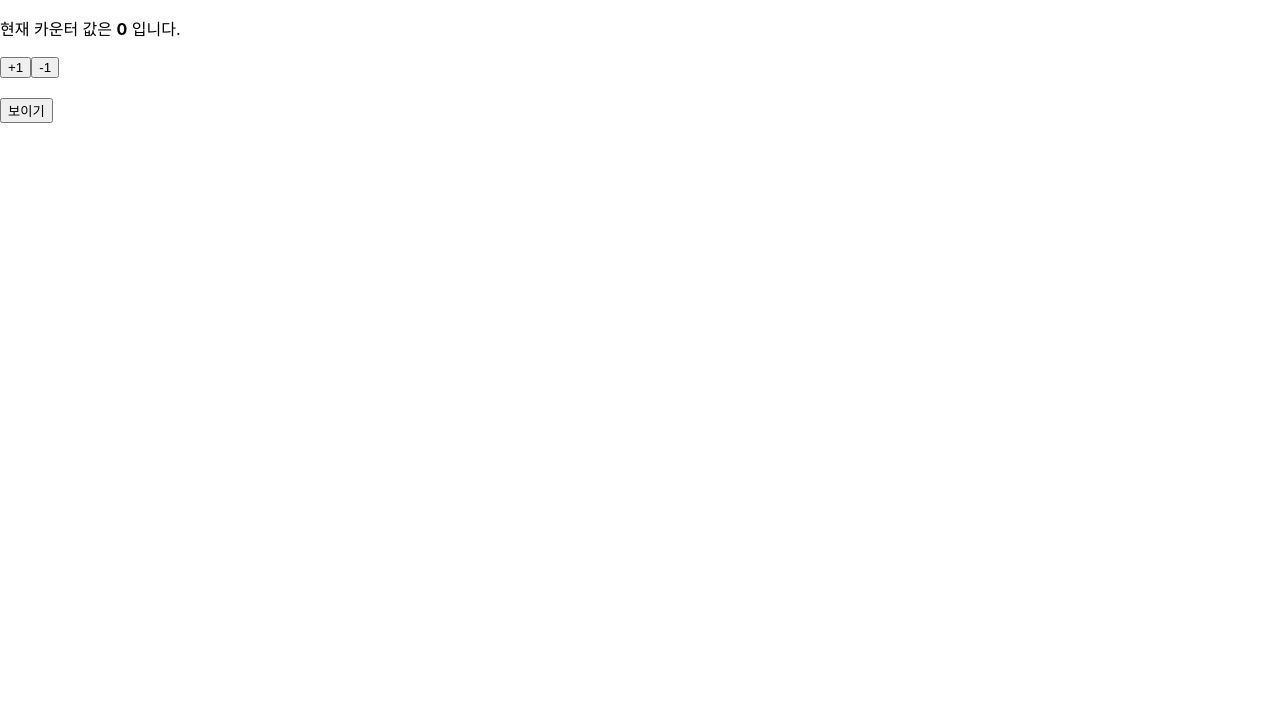
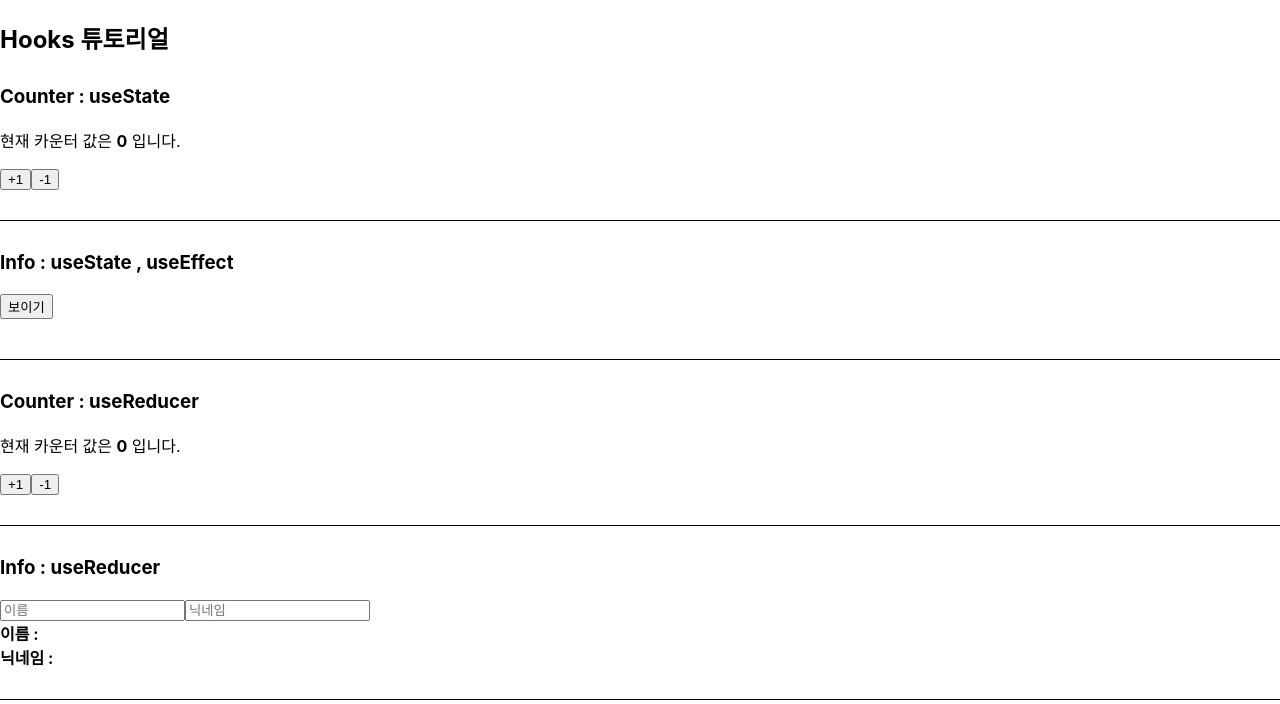
Before and after one commit to mndangee/react-study, a React (Create React App) app: page / in a window 1280 px wide. Shown: the top 704 px of the page. Built offline with nearby package versions, Linux system fonts and the light colour scheme.

Commit message:
Hooks tutorial: useReducer

```diff
--- /dev/null
+++ b/src/component/hooks/ReducerCounter.js
@@ -0,0 +1,40 @@
+import React, { useReducer } from 'react';
+
+function reducer(state, action) {
+  //action.type에 따라 다른 작업 수행
+  switch (action.type) {
+    case 'INCREMENT':
+      return { value: state.value + 1 };
+    case 'DECREMENT':
+      return { value: state.value - 1 };
+    default:
+      return state;
+  }
+}
+
+const ReducerCounter = () => {
+  const [state, dispatch] = useReducer(reducer, { value: 0 });
+  return (
+    <div>
+      <p>
+        현재 카운터 값은 <strong>{state.value}</strong> 입니다.
+      </p>
+      <button
+        onClick={() => {
+          dispatch({ type: 'INCREMENT' });
+        }}
+      >
+        +1
+      </button>
+      <button
+        onClick={() => {
+          dispatch({ type: 'DECREMENT' });
+        }}
+      >
+        -1
+      </button>
+    </div>
+  );
+};
+
+export default ReducerCounter;
--- /dev/null
+++ b/src/component/hooks/ReducerInfo.js
@@ -0,0 +1,44 @@
+import React, { useReducer } from 'react';
+
+function reducer(state, action) {
+  return {
+    ...state,
+    [action.name]: action.value,
+  };
+}
+
+const ReducerInfo = () => {
+  const [state, dispatch] = useReducer(reducer, { name: '', nickname: '' });
+  const { name, nickname } = state;
+
+  const onChange = e => {
+    dispatch(e.target);
+  };
+
+  return (
+    <>
+      <div>
+        <input
+          name='name'
+          value={name}
+          onChange={onChange}
+          placeholder='이름'
+        />
+        <input
+          name='nickname'
+          value={nickname}
+          onChange={onChange}
+          placeholder='닉네임'
+        />
+      </div>
+      <div>
+        <strong>이름 : </strong> {name}
+      </div>
+      <div>
+        <strong>닉네임 : </strong> {nickname}
+      </div>
+    </>
+  );
+};
+
+export default ReducerInfo;
--- a/src/pages/HookIndex.js
+++ b/src/pages/HookIndex.js
@@ -1,13 +1,34 @@
 import { useState } from 'react';
 import Counter from '../component/hooks/Counter';
 import Info from '../component/hooks/Info';
+import ReducerCounter from '../component/hooks/ReducerCounter';
+import ReducerInfo from '../component/hooks/ReducerInfo';
 
 const HookIndex = () => {
   const [visible, setVisible] = useState(false); // info 컴포넌트의 가시성을 바꿈
   return (
     <>
-      <Counter /> <br />
-      <div>
+      <h2 style={{ marginBottom: '30px' }}>Hooks 튜토리얼</h2>
+      <div
+        style={{
+          borderBottom: '1px solid #000',
+          marginBottom: '30px',
+          paddingBottom: '30px',
+        }}
+      >
+        <h3 style={{ marginBottom: '20px' }}>Counter : useState</h3>
+        <Counter />
+      </div>
+
+      <div
+        style={{
+          borderBottom: '1px solid #000',
+          marginBottom: '30px',
+          paddingBottom: '30px',
+        }}
+      >
+        <h3 style={{ marginBottom: '20px' }}>Info : useState , useEffect</h3>
+        <div style={{ marginBottom: '10px' }}>
           <button
             onClick={() => {
               setVisible(!visible);
@@ -16,8 +37,31 @@ const HookIndex = () => {
             {visible ? '숨기기' : '보이기'}
           </button>
         </div>
-      {visible && <Info />}{' '}
+        {visible && <Info />}
         {/* 컴포넌트가 나타날때 effect가 나타나고, 사라질 때 cleanup이 나타남 */}
+      </div>
+
+      <div
+        style={{
+          borderBottom: '1px solid #000',
+          marginBottom: '30px',
+          paddingBottom: '30px',
+        }}
+      >
+        <h3 style={{ marginBottom: '20px' }}>Counter : useReducer</h3>
+        <ReducerCounter />
+      </div>
+
+      <div
+        style={{
+          borderBottom: '1px solid #000',
+          marginBottom: '30px',
+          paddingBottom: '30px',
+        }}
+      >
+        <h3 style={{ marginBottom: '20px' }}>Info : useReducer</h3>
+        <ReducerInfo />
+      </div>
     </>
   );
 };
```
Lines whose indentation alone changed are shown as unchanged.
